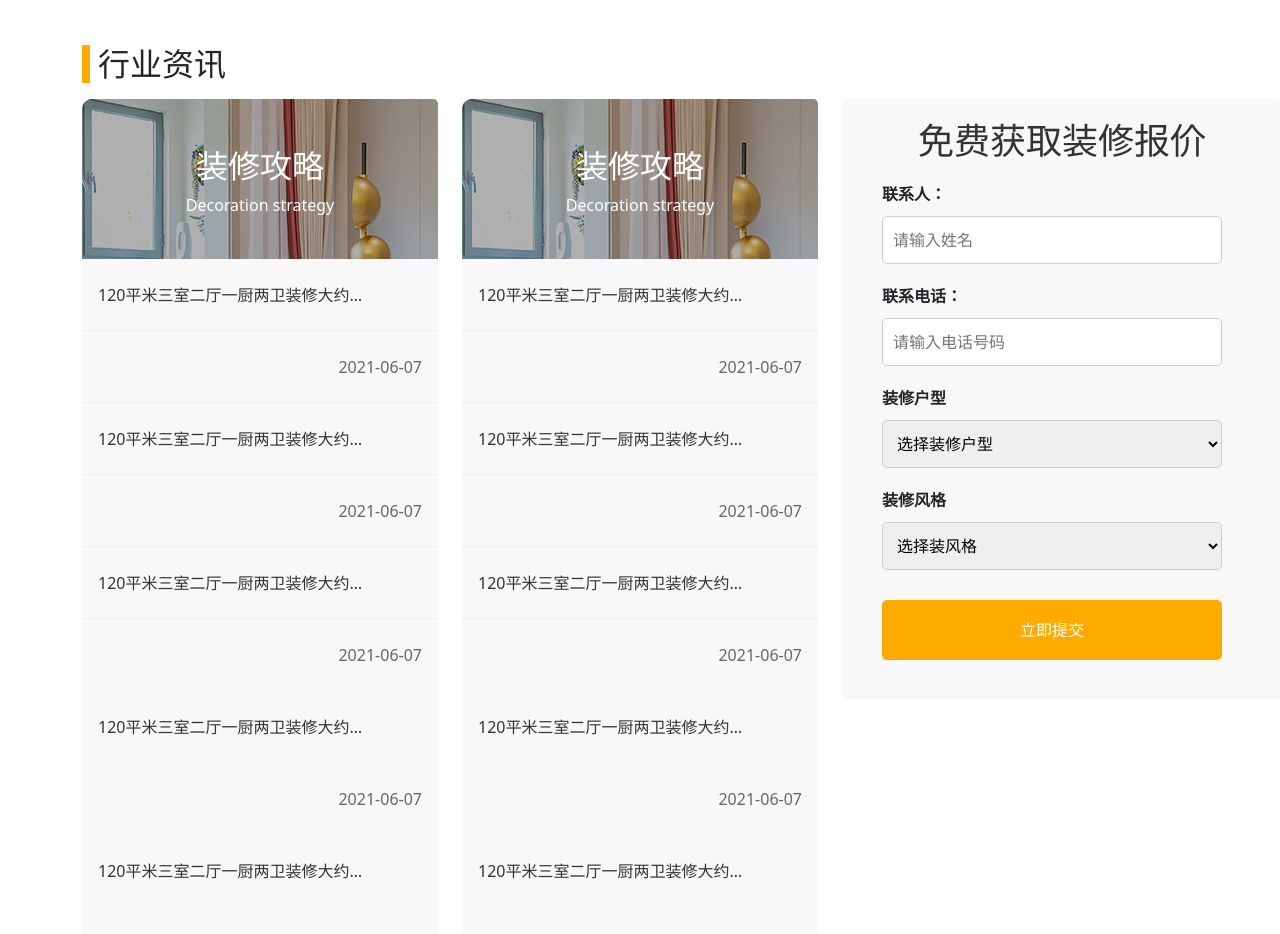
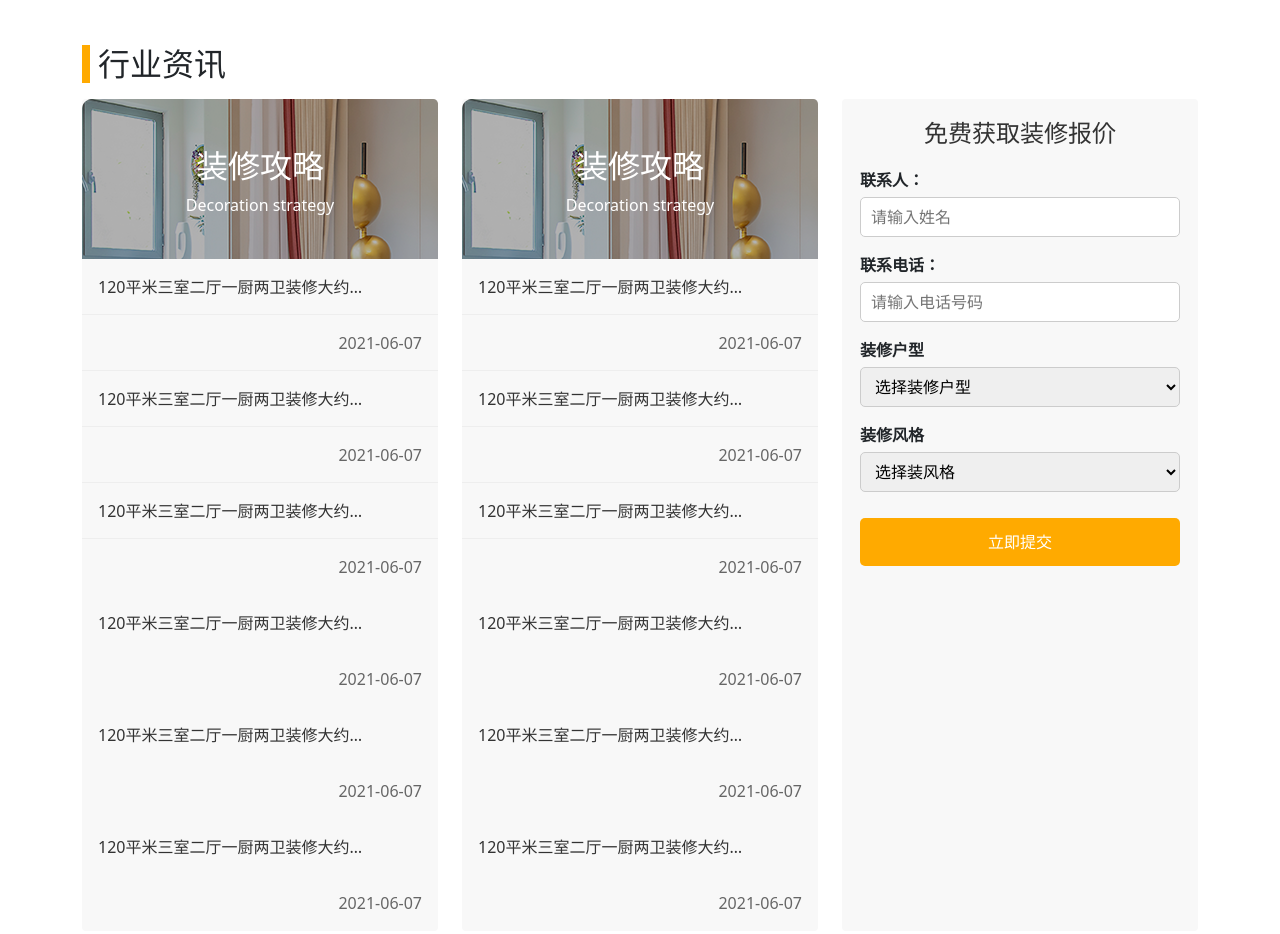
Before and after one commit to zyt999/decoration, a plain HTML site: page index.html in a window 1280 px wide. Shown: the part 2097-3031 px from the top of the page. Drawn offline with Linux system fonts and the light colour scheme.

Commit message:
修改表单模块把px单位换成rem单位

```diff
--- a/css/style.less
+++ b/css/style.less
@@ -207,6 +207,7 @@ header{
     .card{
         // border-radius: .3rem;
         border: none;
+        background-color: #f8f8f8;
     }
     .card-head{
         display: inline-block;
@@ -224,12 +225,12 @@ header{
         padding: 0;
         margin: 0;
         list-style: none;
-        background-color: #f8f8f8;
+
         border-radius: 0 0 .3rem .3rem;
         li{
             border-bottom: 1px solid #eeeeee;
-            height: 4.5rem;
-            line-height: 4.5rem;
+            height: 3.5rem;
+            line-height: 3.5rem;
             a{
                 text-decoration: none;
                 padding: 0 1rem;
@@ -253,11 +254,11 @@ header{
     }
     form{
         float:right;
-        height: 600px;
-        width: 440px;
-        padding: 0 40px;
+        margin: 0 auto;
+        width: 20rem;
+        // padding: 0 5rem;
         background-color: #f8f8f8;
-        margin-right: 1.25rem;
+        // margin-right: 1.25rem;
         border-radius: .3rem;
      }
      form h2{
@@ -265,6 +266,7 @@ header{
          font-size: 36px;
          text-align: center;
          margin: 20px 0;
+         font-size: 1.5rem;
      }
      form p{
          font-size: #333333;
@@ -272,12 +274,12 @@ header{
          font-weight: 600;
      }
      form input,select{
-         width: 340px;
-         height: 48px;
+         width: 20rem;
+         height: 2.5rem;
          outline: snow;
          border: 1px solid #ccc;
          border-radius: 5px;
-         margin: 10px 0 20px 0;
+         margin: 5px 0 1rem 0;
          padding: 0 10px;
          font-size: #333333;
      }
@@ -293,8 +295,8 @@ header{
 
      }
      form button{
-         width: 340px;
-         height: 60px;
+         width: 20rem;
+         height: 3rem;
          background-color: #ffaa00;
          color: #fff;
          border: none;
```
Also changed, not shown: index.html (+1 -5 lines), css/style.css.
